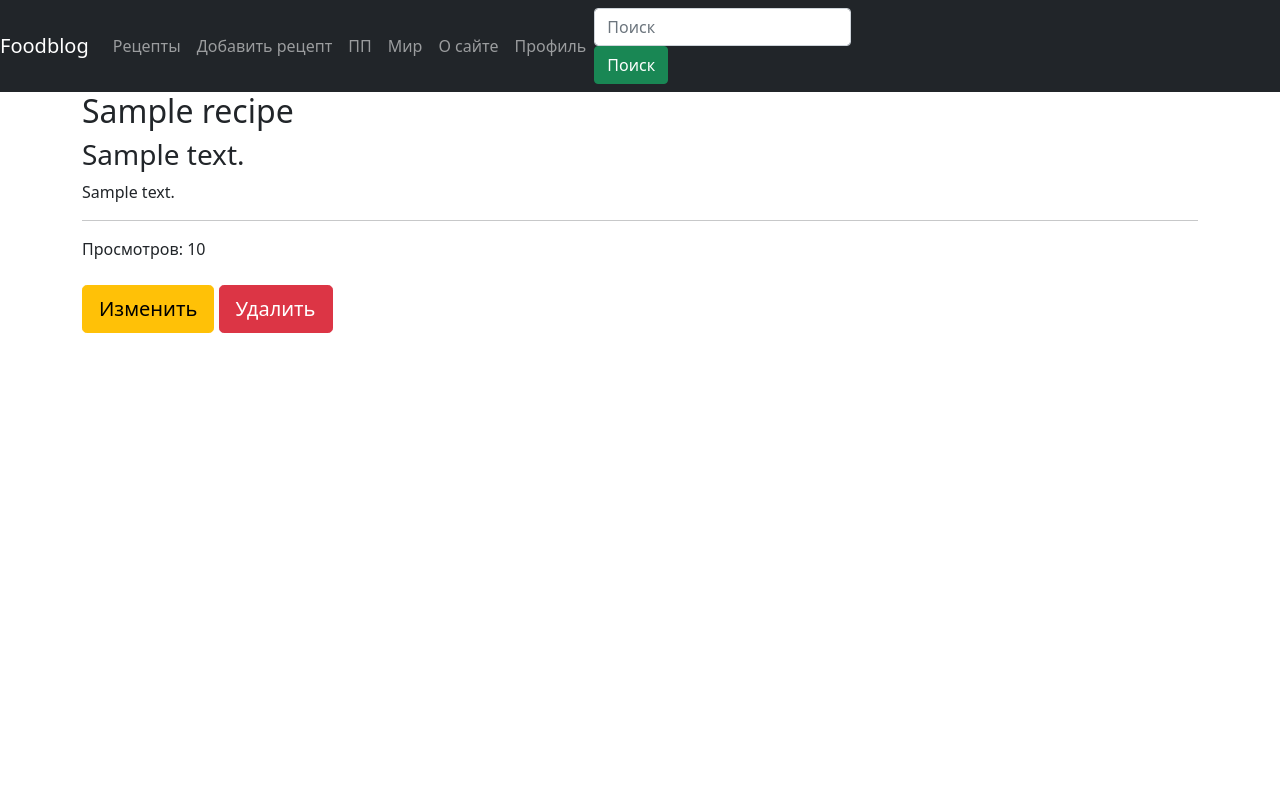
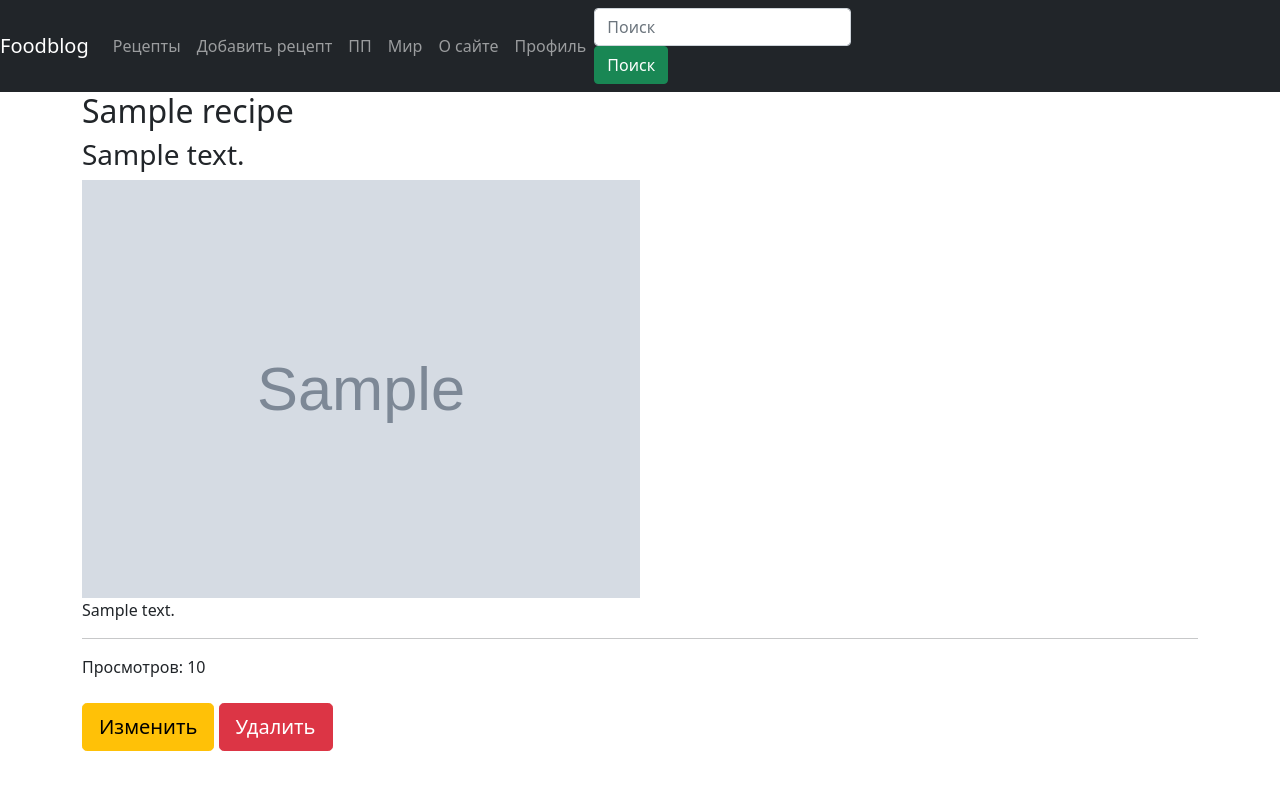
Before and after one commit to Aigerim77/foodblog, a Django app: page /recipes/1/ in a window 1280 px wide. Run offline with Django 3.2, Linux system fonts and the light colour scheme; tables that the repository leaves empty hold one stand-in row (values such as "Sample post"); grey boxes marked "Sample" are stand-in pictures.

Commit message:
add recipe image

```diff
--- a/recipes/models.py
+++ b/recipes/models.py
@@ -13,6 +13,7 @@ class Recipe(models.Model):
     updated_at = models.DateTimeField(auto_now=True)
     views_count = models.IntegerField(default=0)
     is_publicated = models.BooleanField(default=True)
+    img = models.ImageField(upload_to='recipes', null=True, blank=True)
 
     def __str__(self):
         return self.name
--- a/recipes/templates/recipes/recipe.html
+++ b/recipes/templates/recipes/recipe.html
@@ -3,6 +3,9 @@
 {% block page %}
     <h2>{{ recipe_object.name }}</h2>
     <h3>{{ recipe_object.short_description }}</h3>
+    {% if recipe_object.img %}
+        <img src="{{ recipe_object.img.url }}" width="50%">
+    {% endif %}
     <div>{{ recipe_object.description }}</div>
     <hr>
     <div>Просмотров: {{ recipe_object.views_count }}</div>
```
Also changed, not shown: recipes/migrations/0006_recipe_img.py (added).
